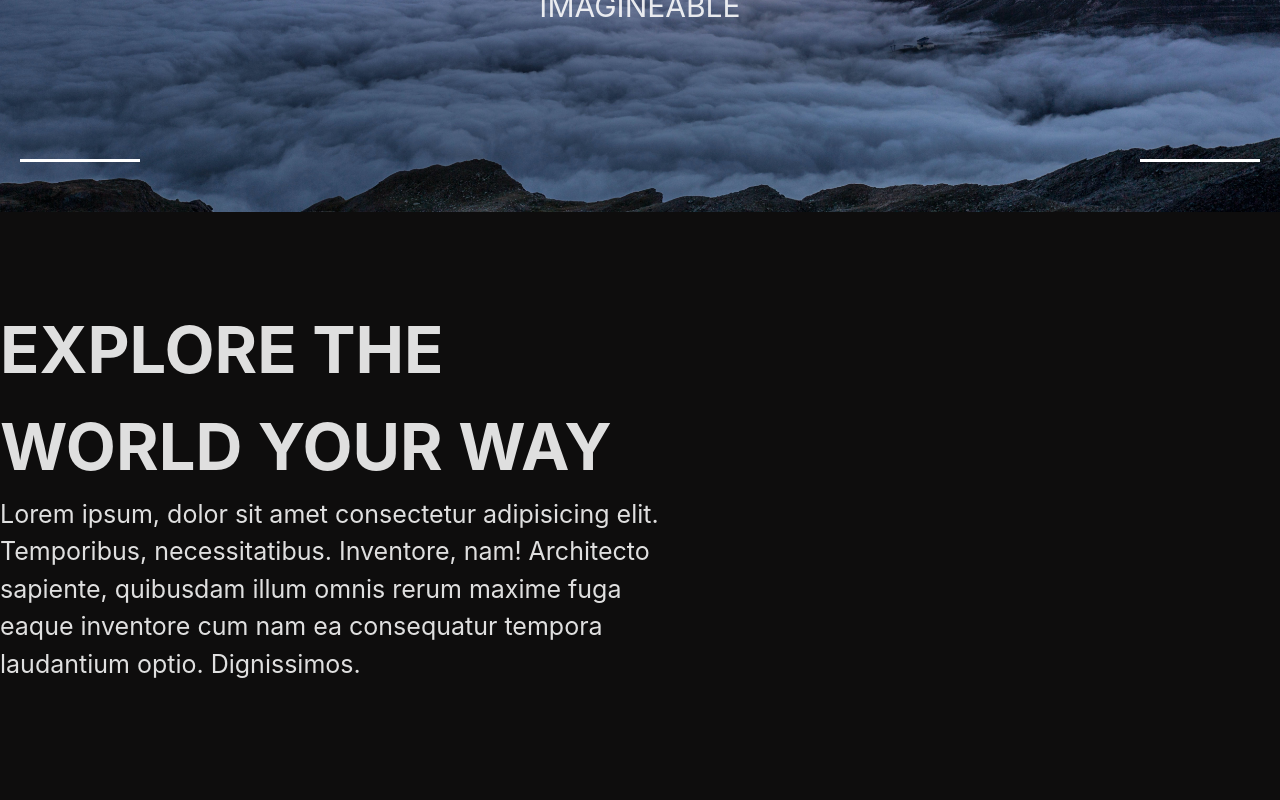
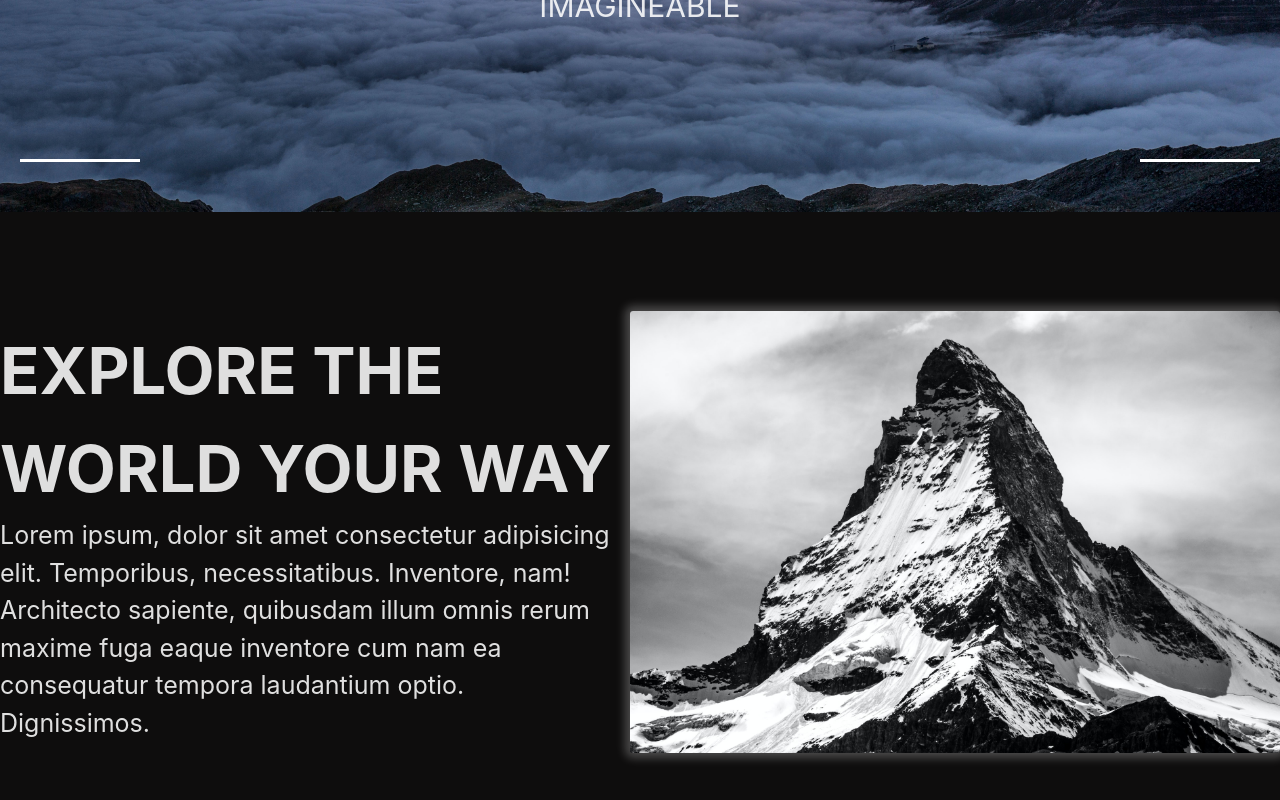
Before and after one commit to CodeLamp168/travelsite, a Svelte app: page / in a window 1280 px wide. Shown: the part 508-1308 px from the top of the page. Before the commit the page ends 1280 px from the top, so only its background shows below. Built offline with nearby package versions, Linux system fonts and the light colour scheme.

Commit message:
minor css changes

```diff
--- a/src/assets/Sections/About.svelte
+++ b/src/assets/Sections/About.svelte
@@ -14,35 +14,70 @@
     <div class="about-text-box">
         <h1>EXPLORE THE WORLD YOUR WAY</h1>
         <p>Lorem ipsum, dolor sit amet consectetur adipisicing elit. Temporibus, necessitatibus. Inventore, nam! Architecto sapiente, quibusdam illum omnis rerum maxime fuga eaque inventore cum nam ea consequatur tempora laudantium optio. Dignissimos.</p>
+
+        <div class="line-style right"></div>
+
     </div>
 
-    <div class="about-added-text"></div>
+    <img src="./images/mountain.jpg" alt="" class="about-img">
 
 
 
 </section>
 
+<!-- 320px — 480px: Mobile devices.
+481px — 768px: iPads, Tablets.
+769px — 1024px: Small screens, laptops.
+1025px — 1200px: Desktops, large screens.
+1201px and more — Extra large screens, TV. -->
+
+
 <style>
+
     .about-section {
         position:relative;
-        min-height:70vh;
+        min-height:80vh;
         display:flex;
         align-items: center;
-        flex-wrap: wrap;
+        justify-content:space-between;
+        flex-direction: column;
         overflow:hidden;
         background-color:#0e0d0d;
         gap:15px;
-
-        margin:auto;
         z-index:1;
     }
 
 
     .about-text-box {
+        position:relative;
         display:inline-block;
         min-width:320px;
-        max-width:700px;
-        text-align: left;
+        max-width:800px;
+        text-align: center;
+        margin-top:2em;
+    }
+
+
+    .about-section img {
+
+        max-width:650px;
+
+
+        border-radius:3px;
+        box-shadow:0px 0px 10px 5px rgba(255, 255, 255, 0.253);
+
+    }
+
+    @media(min-width:1200px){
+        .about-section{
+            flex-direction: row;
+            justify-content:space-evenly;
+        }
+
+        .about-text-box {
+            margin-top:0em;
+            text-align: left;
+        }
     }
 
     .about-text-box h1 {
--- a/src/assets/Sections/Nav.svelte
+++ b/src/assets/Sections/Nav.svelte
@@ -61,6 +61,7 @@
         top:10px;;
 
         border-radius:10px;
+        box-shadow:0px 0px 15px 2px rgba(0, 0, 0, 0.13);
 
         left: 50%;
         transform: translate(-50%, 0);
```
Also changed, not shown: public/images/mountain.jpg (added).
